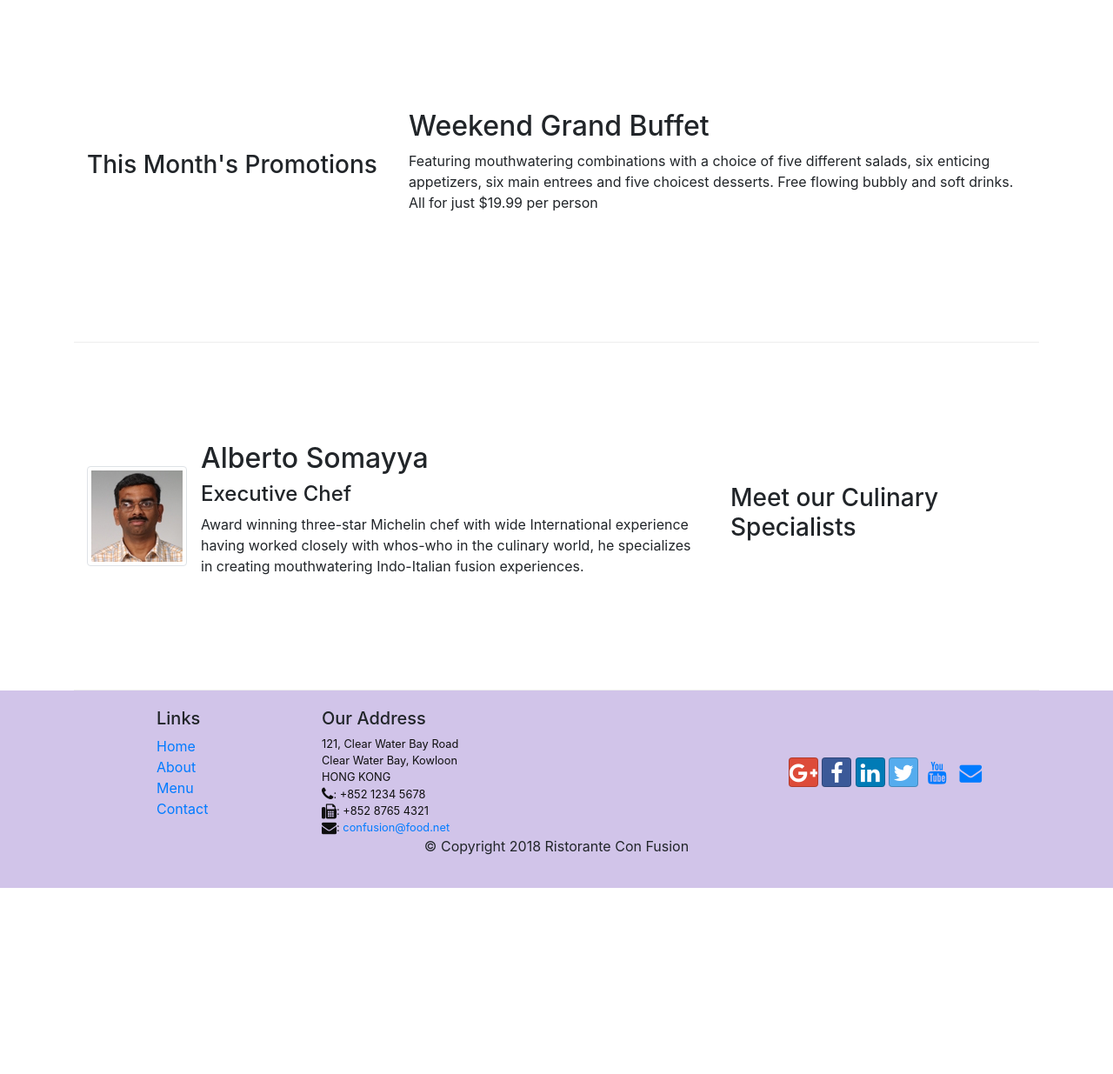
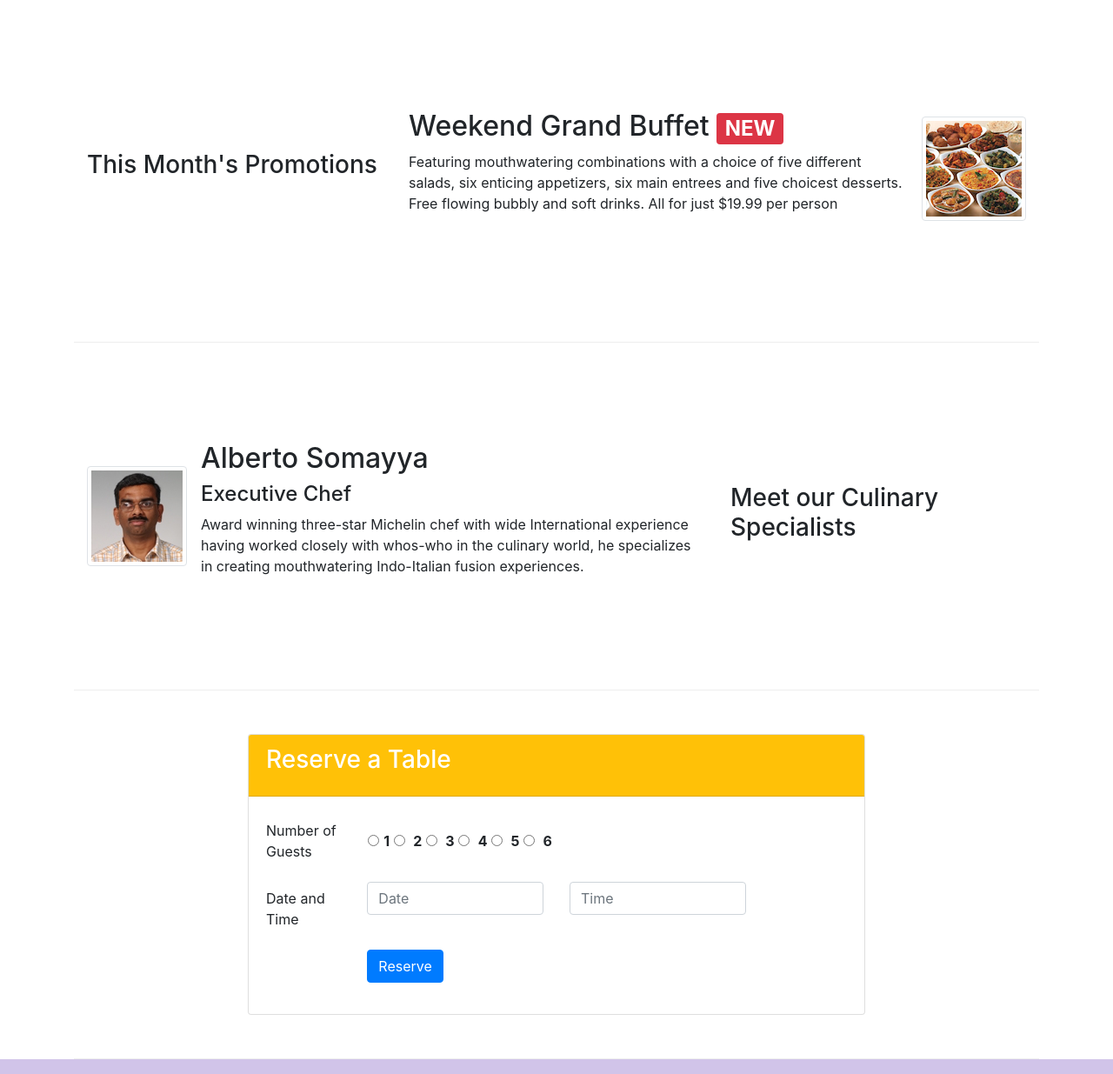
Before and after one commit to alisadiq1999/Bootstrap4, a website: page index.html in a window 1280 px wide. Shown: the part 740-1975 px from the top of the page at 87% size. Before the commit the page ends 1761 px from the top, so only its background shows below. Drawn offline with nearby package versions, Linux system fonts and the light colour scheme.

Commit message:
Assignment 2

```diff
--- a/index.html
+++ b/index.html
@@ -39,9 +39,14 @@
                     <h1>Ristorante con Fusion</h1>
                     <p>We take inspiration from the World's best cuisines, and create a unique fusion experience. Our lipsmacking creations will tickle your culinary senses!</p>
                 </div>
-                <div class="col-12 col-sm">
+                <div class="col-12 col-sm-3 align-self-center">
+                    <img src="img/logo.png" class="img-fluid "alt="">
+                </div>
+                <div class="col-12 col-sm-3 align-self-center">
+                    <a role="button" class="btn btn-warning btn-block" href="#reserve">Reserve Table</a>
                 </div>
             </div>
+
         </div>
     </header>
 
@@ -55,7 +60,7 @@
                     <img src="img/uthappizza.png" alt="Uthappizza" class="d-flex mr-3 img-thumbnail align-self-center">
                     <div class="media-body">
                     <h2 class="mt-0">Uthappizza <span class="badge badge-danger">HOT</span><span class="badge badge-pill badge-secondary">50% OFF</span></h2>
-                    <p>A unique combination of Indian Uthappam (pancake) and Italian pizza, topped with Cerignola olives, ripe vine cherry tomatoes, Vidalia onion, Guntur chillies and Buffalo Paneer.</p>
+                    <p class="d-none d-sm-block">A unique combination of Indian Uthappam (pancake) and Italian pizza, topped with Cerignola olives, ripe vine cherry tomatoes, Vidalia onion, Guntur chillies and Buffalo Paneer.</p>
                     </div>
                 </div>
             </div>
@@ -63,12 +68,17 @@
 
 
         <div class="row row-content align-items-center">
-            <div class="col-12 col-sm-5 col-md-4">
+            <div class="col-12 col-sm-5 col-md-4 order-sm-first">
                 <h3>This Month's Promotions</h3>
             </div>
-            <div class="col col-sm col-md">
-                <h2>Weekend Grand Buffet</h2>
-                <p>Featuring mouthwatering combinations with a choice of five different salads, six enticing appetizers, six main entrees and five choicest desserts. Free flowing bubbly and soft drinks. All for just $19.99 per person </p>
+            <div class="col-12 col-sm-7 col-md-8 order-sm-last">
+                <div class="media">
+                    <img src="img/buffet.png" class="d-flex ml-3 img-thumbnail align-self-center order-sm-last" alt="buffet">
+                    <div class="media-body">
+                        <h2>Weekend Grand Buffet <span class="badge badge-danger">NEW</span></h2>
+                        <p class="d-none d-sm-block">Featuring mouthwatering combinations with a choice of five different salads, six enticing appetizers, six main entrees and five choicest desserts. Free flowing bubbly and soft drinks. All for just $19.99 per person </p>
+                    </div>
+                </div>
             </div>
         </div>
 
@@ -82,7 +92,67 @@
                     <div class="media-body">
                         <h2 class="mt-0">Alberto Somayya</h2>
                         <h4>Executive Chef</h4>
-                        <p>Award winning three-star Michelin chef with wide International experience having worked closely with whos-who in the culinary world, he specializes in creating mouthwatering Indo-Italian fusion experiences. </p>
+                        <p class="d-none d-sm-block">Award winning three-star Michelin chef with wide International experience having worked closely with whos-who in the culinary world, he specializes in creating mouthwatering Indo-Italian fusion experiences. </p>
+                    </div>
+                </div>
+            </div>
+        </div>
+        <div class="row row-content justify-content-center d-flex">
+            <div class="col-12 col-sm-8">
+                <div class="card">
+                    <div class="card-header bg-warning text-white">
+                        <h3 class="card-title">Reserve a Table</h3>
+                    </div>
+                    <div class="card-body" id="reserve">
+                        <form>
+                            <div class="form-group row">
+                                <div class="col-md-2">
+                                    <label for="guests" class="col-form-label">Number of Guests</label>
+                                </div>
+                                <div class="ml-3 col-md-9 form-check form-check-inline">
+                                    <input type="radio" class="form-check-input" name="guests" id="g1" value="">
+                                    <label for="g1" class="form-check-label">
+                                        <strong>1</strong>
+                                        <input type="radio" class="form-check-input" name="guests" id="g2" value="">
+                                    <label for="g2" class="form-check-label">
+                                        <strong>2</strong>
+                                    </label>
+                                    <input type="radio" class="form-check-input" name="guests" id="g3" value="">
+                                    <label for="g3" class="form-check-label">
+                                        <strong>3</strong>
+                                    </label>
+                                    <input type="radio" class="form-check-input" name="guests" id="g4" value="">
+                                    <label for="g4" class="form-check-label">
+                                        <strong>4</strong>
+                                    </label>
+                                    <input type="radio" class="form-check-input" name="guests" id="g5" value="">
+                                    <label for="g5" class="form-check-label">
+                                        <strong>5</strong>
+                                    </label>
+                                    <input type="radio" class="form-check-input" name="g6" id="g6" value="">
+                                    <label for="g6" class="form-check-label">
+                                        <strong>6</strong>
+                                    </label>
+                                    </label>
+                                </div>
+                            </div>
+                            <div class="form-group row">
+                                <label for="datetime" class="col-form-label col-12 col-md-2">Date and Time</label>
+                                <div class="col-12 col-md-4">
+                                    <input type="text" class="form-control" id="date" name="date" placeholder="Date">
+                                </div>
+                                <div class="col-12 col-md-4">
+                                    <input type="text" class="form-control" id="time" name="time" placeholder="Time">
+                                </div>
+
+                                </div>
+                                <div class="form-group row">
+                                    <div class="offset-md-2 col-md-10">
+                                        <button type="submit" class="btn btn-primary">Reserve</button>
+                                    </div>
+                                </div>
+                            </div>
+                        </form>
                     </div>
                 </div>
             </div>
```
Also changed, not shown: contactus.html (+2 -1 lines).
